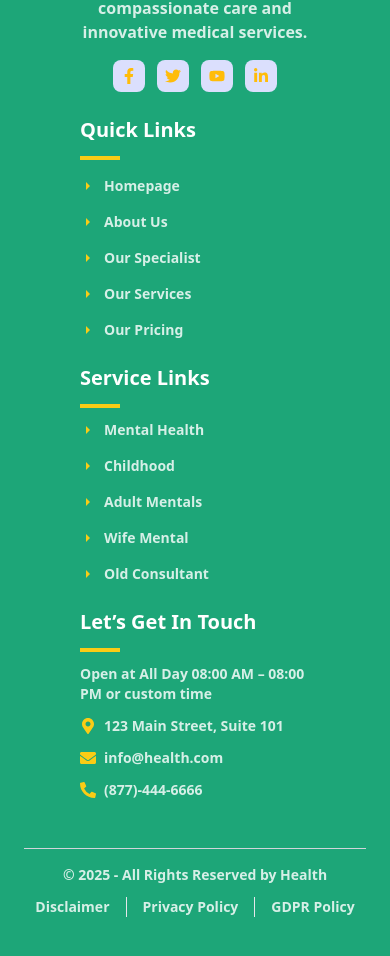
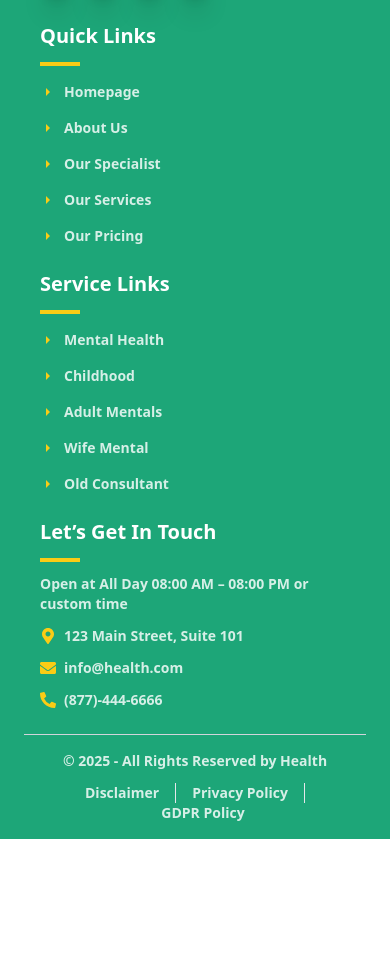
Before and after one commit to Ammad08/Sehatyab-fe, a Next.js app: page /contact in a window 390 px wide. Shown: the part 2848-3804 px from the top of the page. After the commit the page ends 3687 px from the top, so only its background shows below. Built offline with nearby package versions, Linux system fonts and the light colour scheme.

Commit message:
link-buttons

```diff
--- a/src/app/component/About/DiscoverPages.tsx
+++ b/src/app/component/About/DiscoverPages.tsx
@@ -1,3 +1,4 @@
+import Link from "next/link";
 import React from "react";
 
 const DiscoverPages: React.FC = () => {
@@ -13,9 +14,12 @@ const DiscoverPages: React.FC = () => {
 
                 {/* Right Section (Button and Phone) */}
                 <div className="flex flex-col sm:flex-row items-center space-y-4 sm:space-y-0 sm:space-x-6 w-full sm:w-auto">
+<Link href="/appointment">
+
                     <button className="bg-[rgba(29,166,120,1)] text-white px-5 py-2 font-poppins  font-semibold hover:bg-green-700 transition">
                         Book Appointment
                     </button>
+                    </Link>
 
                 </div>
             </div>
--- a/src/app/component/About/WhoWeAre.tsx
+++ b/src/app/component/About/WhoWeAre.tsx
@@ -106,6 +106,7 @@
 import React from "react";
 import Image from "next/image";
 import { TiTick } from "react-icons/ti";
+import Link from "next/link";
 
 const WhoWeAre = () => {
     return (
@@ -176,10 +177,11 @@ const WhoWeAre = () => {
                             </div>
                         ))}
                     </div>
-
+<Link href="/appointment">
                     <button className="mt-10 bg-[#FFBC0A] font-poppins text-white w-fit font-bold py-3 px-7 shadow-lg hover:bg-yellow-500 transition-transform duration-300 transform hover:scale-105">
                         Book Appointment
                     </button>
+                    </Link>
                 </section>
             </div>
         </main>
--- a/src/app/component/Footer.tsx
+++ b/src/app/component/Footer.tsx
@@ -1,19 +1,20 @@
+import Link from 'next/link';
 import React from 'react';
 import { FaFacebookF, FaTwitter, FaYoutube, FaLinkedinIn, FaEnvelope, FaMapMarkerAlt, FaPhoneAlt } from 'react-icons/fa';
 
 const Footer: React.FC = () => {
   return (
-    <footer className="bg-[rgba(29,166,120,1)] text-white py-10 px-6 sm:px-12">
-      <div className="max-w-7xl mx-auto grid grid-cols-1 sm:grid-cols-2 md:grid-cols-3 lg:grid-cols-5 gap-6 sm:gap-8 text-center sm:text-left px-14 py-6">
+    <footer className="bg-[rgba(29,166,120,1)] text-white py-4 md:py-10 px-6 sm:px-12">
+      <div className="max-w-7xl mx-auto grid grid-cols-1 sm:grid-cols-2 md:grid-cols-3 lg:grid-cols-5 gap-6 sm:gap-8 text- sm:text-left px-4 md:px-14 md:py-6">
 
         {/* About Section */}
         <div className="space-y-4 mt-4 col-span-1 sm:col-span-2">
-          <p className="text-md font-bold text-[rgba(255,255,255,0.82)] pt-6">
+          <p className="text-md  font-bold text-[rgba(255,255,255,0.82)] pt-6">
           Providing trusted healthcare solutions with excellence. Dedicated to your well-being, we ensure compassionate care and innovative medical services.
           </p>
-          <div className="flex justify-center sm:justify-start space-x-3">
+          <div className="flex justify- sm:justify-start space-x-3">
             {[FaFacebookF, FaTwitter, FaYoutube, FaLinkedinIn].map((Icon, index) => (
-              <div key={index} className="bg-[rgba(219,223,253,1)] rounded-lg p-2 text-[rgba(255,188,10,1)]">
+              <div key={index} className="bg-[#1DA678] shadow-xl border  rounded-lg p-2 text-[rgba(255,255,255,0.82)]">
                 <Icon />
               </div>
             ))}
@@ -24,23 +25,68 @@ const Footer: React.FC = () => {
         <div className="space-y-3 text-left">
           <h3 className="font-bold text-xl">Quick Links</h3>
           <div className="h-1 w-10 bg-yellow-400 mb-2"></div>
-          <ul className="space-y-4 mt-4">
+          {/* <ul className="space-y-4 mt-4">
             {['Homepage', 'About Us', 'Our Specialist', 'Our Services', 'Our Pricing'].map((link) => (
+              <Link href="/">
               <li key={link} className="flex items-center space-x-2 mt-4">
                 <svg className="w-4 h-4 text-yellow-400" fill="currentColor" viewBox="0 0 24 24">
                   <path d="M9 18l6-6-6-6" />
                 </svg>
                 <a href="#" className="hover:underline text-sm font-bold text-[rgba(255,255,255,0.82)]">{link}</a>
               </li>
+              </Link>
             ))}
-          </ul>
+          </ul> */}
+          <ul className="space-y-4 mt-4">
+  {[
+    { name: 'Homepage', path: '/' },
+    { name: 'About Us', path: '/about' },
+    { name: 'Our Specialist', path: '/specialist' },
+    { name: 'Our Services', path: '/services' },
+    { name: 'Our Pricing', path: '/pricing' }
+  ].map(({ name, path }) => (
+    <Link key={path} href={path}>
+      <li className="flex items-center space-x-2 mt-4 cursor-pointer">
+        <svg className="w-4 h-4 text-yellow-400" fill="currentColor" viewBox="0 0 24 24">
+          <path d="M9 18l6-6-6-6" />
+        </svg>
+        <span className="hover:underline text-sm font-bold text-[rgba(255,255,255,0.82)]">
+          {name}
+        </span>
+      </li>
+    </Link>
+  ))}
+</ul>
+
         </div>
 
         {/* Service Links */}
         <div className="space-y-3 text-left">
           <h3 className="font-bold text-xl">Service Links</h3>
           <div className="h-1 w-10 bg-yellow-400 mb-2"></div>
-          <ul className="space-y-4 mt-4">
+
+          <ul className="space-y-4  mt-4">
+  {[
+    { name: 'Mental Health', path: '/mental-health' },
+    { name: 'Childhood', path: '/childhood' },
+    { name: 'Adult Mentals', path: '/adult-mentals' },
+    { name: 'Wife Mental', path: '/wife-mental' },
+    { name: 'Old Consultant', path: '/old-consultant' }
+  ].map(({ name, path }) => (
+    <Link key={path} href={path}>
+      <li className="flex items-center space-x-2 mt-4 cursor-pointer">
+        <svg className="w-4 h-4 text-yellow-400" fill="currentColor" viewBox="0 0 24 24">
+          <path d="M9 18l6-6-6-6" />
+        </svg>
+        <span className="hover:underline text-sm font-bold text-[rgba(255,255,255,0.82)]">
+          {name}
+        </span>
+      </li>
+    </Link>
+  ))}
+</ul>
+
+          {/* <ul className="space-y-4 mt-4">
             {['Mental Health', 'Childhood', 'Adult Mentals', 'Wife Mental', 'Old Consultant'].map((service) => (
               <li key={service} className="flex items-center space-x-2">
                 <svg className="w-4 h-4 text-yellow-400" fill="currentColor" viewBox="0 0 24 24">
@@ -49,7 +95,7 @@ const Footer: React.FC = () => {
                 <a href="#" className="hover:underline text-sm font-bold text-[rgba(255,255,255,0.82)]">{service}</a>
               </li>
             ))}
-          </ul>
+          </ul> */}
         </div>
 
         {/* Contact Section */}
@@ -59,21 +105,21 @@ const Footer: React.FC = () => {
           <p className='text-sm font-bold text-[rgba(255,255,255,0.82)]'>Open at All Day 08:00 AM – 08:00 PM or custom time</p>
           <p className="flex items-center space-x-2">
             <FaMapMarkerAlt className="text-yellow-400" />
-            <span className='text-sm font-bold text-[rgba(255,255,255,0.82)]'>123 Main Street, Suite 101</span>
+            <span className='text-sm font-bold   text-[rgba(255,255,255,0.82)]'>123 Main Street, Suite 101</span>
           </p>
           <p className="flex items-center space-x-2">
             <FaEnvelope className="text-yellow-400" />
-            <span className='text-sm font-bold text-[rgba(255,255,255,0.82)]'>info@health.com</span>
+            <span className='text-sm font-bold   text-[rgba(255,255,255,0.82)]'>info@health.com</span>
           </p>
           <p className="flex items-center space-x-2">
             <FaPhoneAlt className="text-yellow-400" />
-            <span className='text-sm font-bold text-[rgba(255,255,255,0.82)]'>(877)-444-6666</span>
+            <span className='text-sm font-bold  text-[rgba(255,255,255,0.82)]'>(877)-444-6666</span>
           </p>
         </div>
       </div>
 
       {/* Bottom Footer */}
-      <div className="border-t border-gray-300 mt-6 pt-4 flex flex-col md:flex-row justify-between items-center text-sm text-center md:text-left">
+      <div className="border-t border-gray-300 mt-6 pt-4 flex flex-col md:flex-row justify-between items-center px-4 md:px-14 text-sm text-center md:text-left">
         <p className='text-sm font-bold text-[rgba(255,255,255,0.82)]'>© 2025 - All Rights Reserved by Health</p>
         <div className="flex flex-wrap justify-center md:justify-start space-x-4 mt-3 md:mt-0">
           <a href="#" className="hover:underline text-sm border-r pr-4 font-bold text-[rgba(255,255,255,0.82)]">Disclaimer</a>
--- a/src/app/component/Home/Appointment.tsx
+++ b/src/app/component/Home/Appointment.tsx
@@ -1,4 +1,5 @@
 import Image from "next/image";
+import Link from "next/link";
 
 
 const Appointment = () => {
@@ -149,13 +150,15 @@ const Appointment = () => {
                 <span>{hours}</span>
               </li>
             ))}
-            <li className="flex justify-center font-semibold text-[#2BA56A] mt-2">
-              24/7 Emergency Care Open
+            <li className="flex justify-start font-normal text-gray-900 mt-2">
+              24*7 Emergency Care Open
             </li>
           </ul>
+          <Link href="/contact">
           <button className="w-full bg-[#1DA678] text-white p-3 rounded-full font-semibold hover:bg-[#238A56] mt-4 transition-all">
             Contact Us
           </button>
+          </Link>
         </div>
       </div>
     </div>
--- a/src/app/component/Home/Consultant.tsx
+++ b/src/app/component/Home/Consultant.tsx
@@ -1,5 +1,6 @@
 // pages/our-consultants.tsx
 import Image from 'next/image';
+import Link from 'next/link';
 import { FaFacebookF, FaXTwitter, FaLinkedinIn } from 'react-icons/fa6';
 
 const consultants = [
@@ -29,9 +30,11 @@ export default function OurConsultants() {
             <p className="text-black text-justify mb-4 sm:mb-6 text-sm sm:text-base">
             Experienced healthcare professionals providing expert guidance. Our team ensures personalized care, innovative solutions, and holistic wellness support.
             </p>
+            <Link href="/appointment">
             <button className="bg-[rgba(255,188,10,1)] text-md font-semibold text-white px-4 sm:px-6 py-2 rounded-full hover:bg-yellow-500 transition">
               View More Doctors
             </button>
+            </Link>
           </div>
         </div>
 
--- a/src/app/component/Home/HowItWorks.tsx
+++ b/src/app/component/Home/HowItWorks.tsx
@@ -4,6 +4,7 @@
 "use client";
 
 import Image from "next/image";
+import Link from "next/link";
 
 const HowItWorks = () => {
   return (
@@ -78,9 +79,11 @@ const HowItWorks = () => {
 
         {/* Book Appointment Button */}
         <div className="text-center mt-8">
+          <Link href="/appointment">
           <button className="px-6 py-2 text-[rgba(29,166,120,1)] border-2 border-[rgba(29,166,120,1)] rounded-full text-lg font-semibold transition-all duration-300 hover:bg-green-500 hover:text-white">
             Book Appointment
           </button>
+          </Link>
         </div>
       </div>
     </section>
--- a/src/app/component/Home/MentalHealthDirectory.tsx
+++ b/src/app/component/Home/MentalHealthDirectory.tsx
@@ -1,5 +1,6 @@
 import React from 'react';
 import Image from 'next/image';
+import Link from 'next/link';
 
 const MentalHealthDirectory: React.FC = () => {
     return (
@@ -47,9 +48,11 @@ const MentalHealthDirectory: React.FC = () => {
                         ))}
                     </ul>
                     <div className="text-left">
+                        <Link href="/about">
                         <button className=" font-commissioner font-bold bg-[#FFBC0A] hover:bg-[#E5A509] text-white w-fit  transform  py-3 px-6 rounded-lg shadow-lg hover:scale-105 transition ease-in-out duration-500">
                             MORE ABOUT US
                         </button>
+                        </Link>
                     </div>
                 </div>
             </section>
--- a/src/app/component/Home/ServicesForKids.tsx
+++ b/src/app/component/Home/ServicesForKids.tsx
@@ -1,3 +1,4 @@
+import Link from 'next/link';
 import React from 'react';
 
 const ServicesForKids: React.FC = () => {
@@ -64,9 +65,11 @@ const ServicesForKids: React.FC = () => {
                 </div>
 
                 <div className="text-center mt-12">
+                    <Link href="/appointment">
                     <button className=" font-poppins font-semibold bg-[#FFBC0A] hover:bg-[#E5A509] text-white w-fit  transform  py-3 px-6 rounded-sm shadow-md shadow-gray-700 hover:scale-105 transition ease-in-out duration-500">
                         Book Appointment
                     </button>
+                    </Link>
                 </div>
             </section>
         </main>
```
